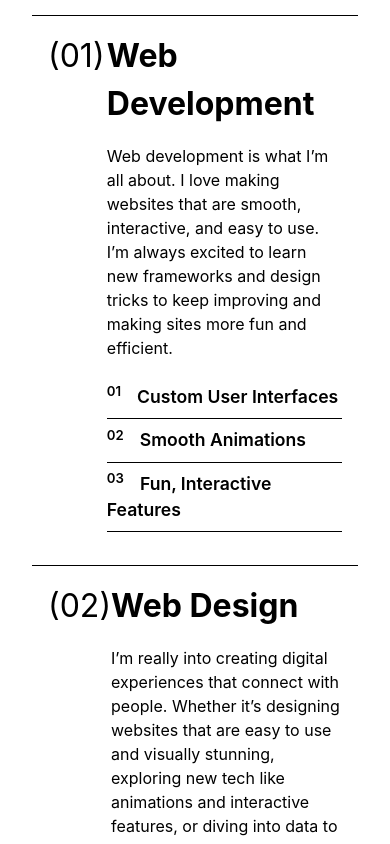
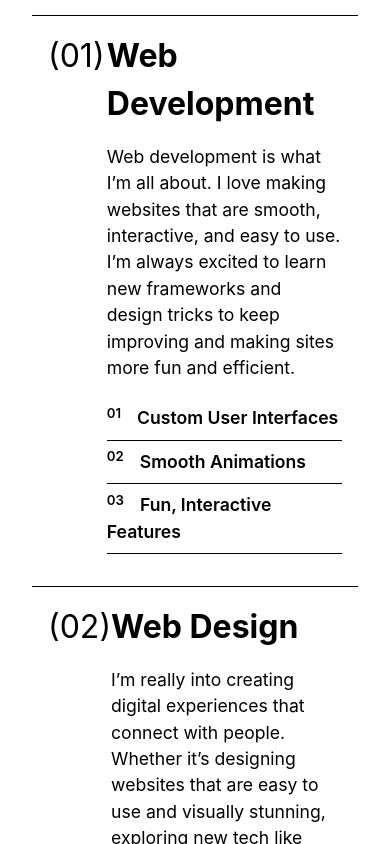
Before and after one commit to BigDaveCoding/react-practice, a React (Vite) app in the folder my-first-react-project/: page / in a window 390 px wide. Shown: the part 1740-2584 px from the top of the page. Built offline with nearby package versions, Linux system fonts and the light colour scheme.

Commit message:
adjusting font sizes for smaller screens

```diff
--- a/my-first-react-project/src/index.css
+++ b/my-first-react-project/src/index.css
@@ -610,6 +610,10 @@ footer i {
     display: none;
   }
 
+  .service p {
+    font-size: 1.1rem;
+  }
+
   .project {
     max-width: 400px;
   }
@@ -621,4 +625,12 @@ footer i {
   .project_skill {
     font-size: 0.9rem;
   }
+
+  .contact_bio {
+    font-size: 1.1rem;
+  }
+
+  .contact_form_grid label {
+    font-size: 1rem;
+  }
 }
```
